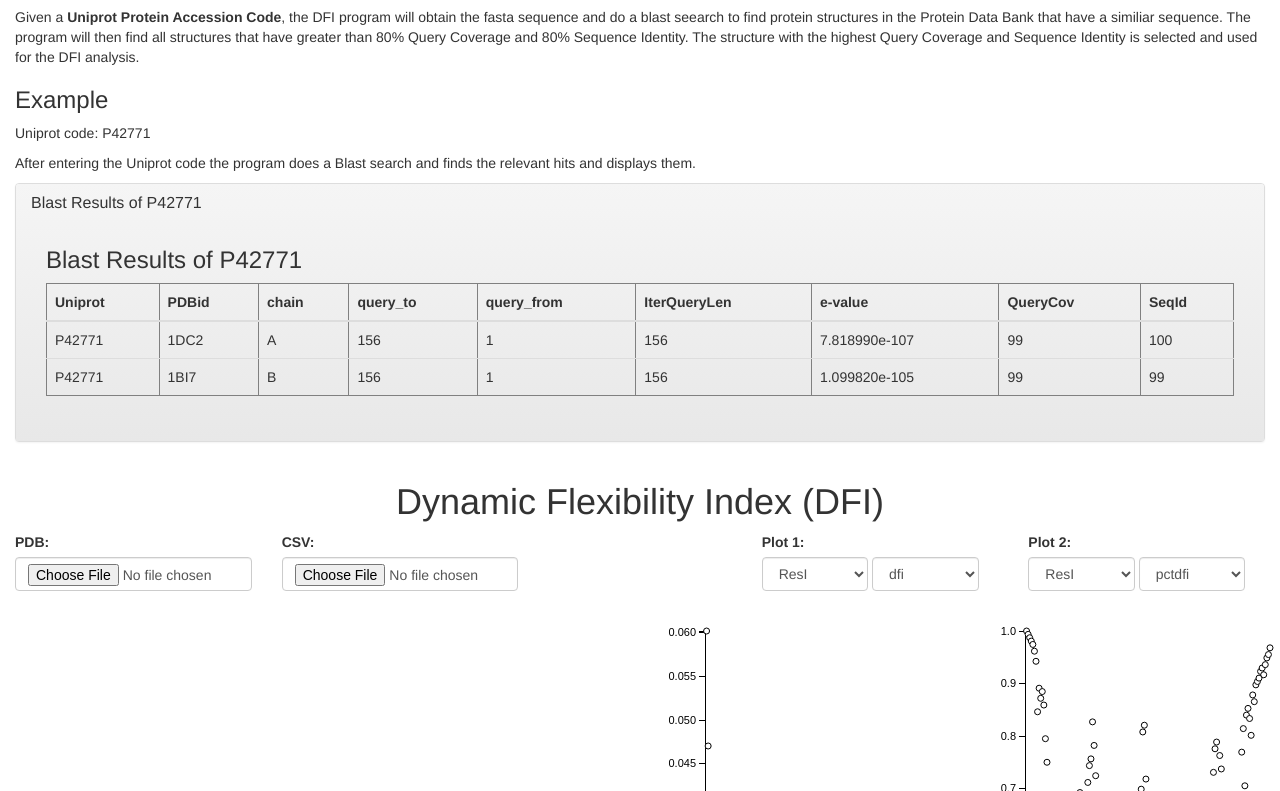
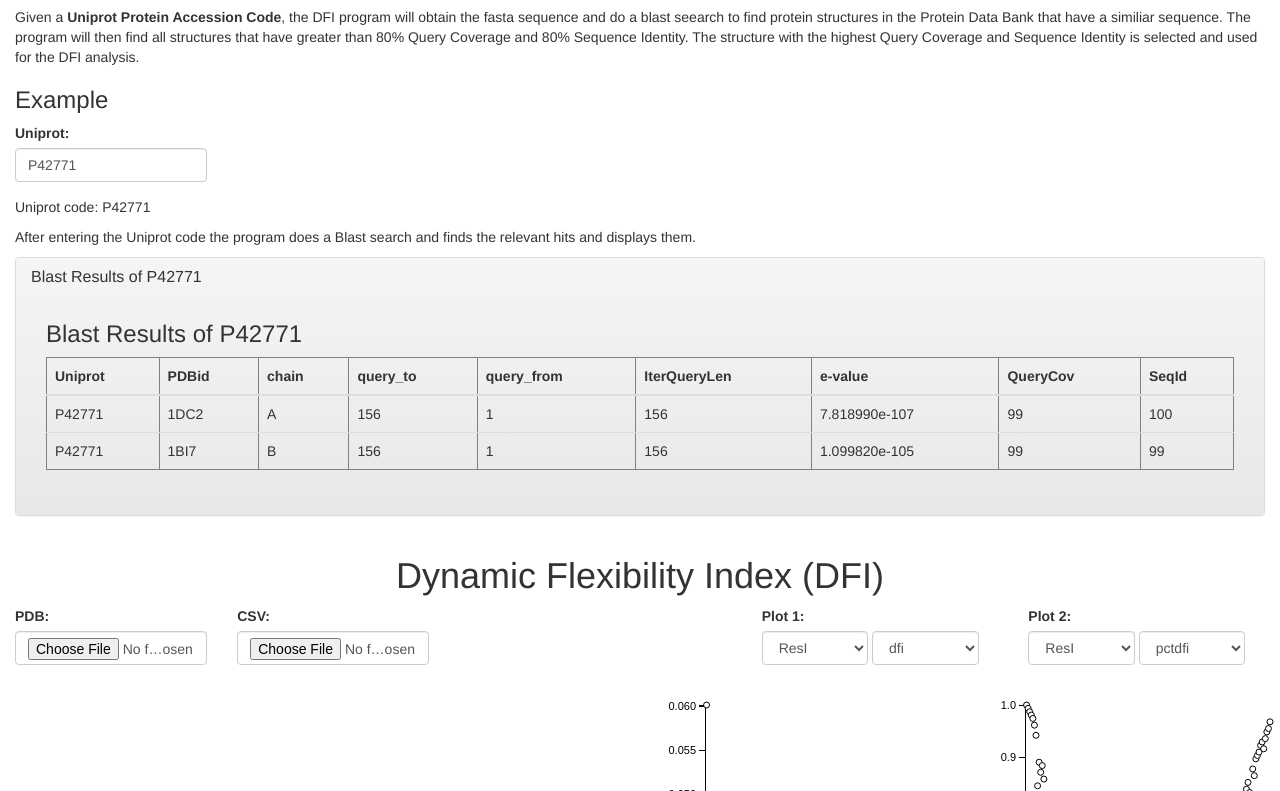
Before and after one commit to avishekrk/DFI-Web-Interface, a website: page index.html in a window 1280 px wide. Shown: the part 309-1100 px from the top of the page. Drawn offline with Linux system fonts and the light colour scheme; no server answers.

Commit message:
Added the box for retrieving uniprot IDs

```diff
--- a/index.html
+++ b/index.html
@@ -43,6 +43,17 @@ blast seearch to find protein structures in the Protein Data Bank that have a si
 find all structures that have greater than 80% Query Coverage and 80% Sequence Identity. The structure with the highest
 Query Coverage and Sequence Identity is selected and used for the DFI analysis. </p>
 <h3>Example</h3>
+<div class="row" id="uni_control">
+  <div class="col-md-5">
+    <div class="row">
+      <div class="col-md-5 form-group">
+	<label for="uniprotID">Uniprot:</label>
+        <input type="text" id="uniprotID" class="form-control", value="P42771">
+      </div>
+    </div>
+  </div>
+</div>
+
 <p>Uniprot code: P42771</p>
 <p>After entering the Uniprot code the program does a Blast search and finds the relevant hits and displays them. </p>
 
@@ -128,11 +139,11 @@ Query Coverage and Sequence Identity is selected and used for the DFI analysis.
         <div class="row" id="controls">
             <div class="col-md-5">
                 <div class="row">
-                    <div class="col-md-6 form-group">
+                    <div class="col-md-5 form-group">
                         <label for="pdbInput">PDB:</label>
                         <input type="file" id="pdbInput" class="form-control">
                     </div>
-                    <div class="col-md-6 form-group">
+                    <div class="col-md-5 form-group">
                         <label for="csvInput">CSV:</label>
                         <input type="file" id="csvInput" class="form-control">
                     </div>
```
